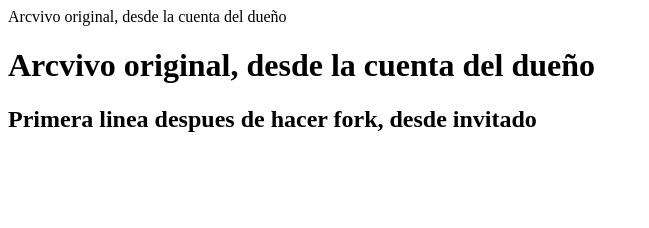
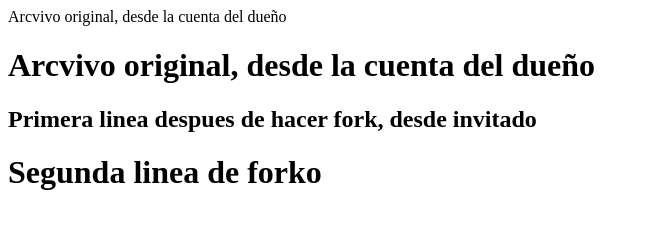
Before and after one commit to hgsuazo24/trabajarequipo, a plain HTML site: page index.html in a window 1280 px wide. Shown: the whole page, without its empty margins (0-649 px from the left). Drawn offline with Linux system fonts and the light colour scheme.

Commit message:
Update index.html

```diff
--- a/index.html
+++ b/index.html
@@ -1,3 +1,4 @@
 <p>Arcvivo original, desde la cuenta del dueño</p>
 <h1>Arcvivo original, desde la cuenta del dueño</h1>
 <h2>Primera linea despues de hacer fork, desde invitado</h2>
+<h1>Segunda linea de forko</h1>
```
